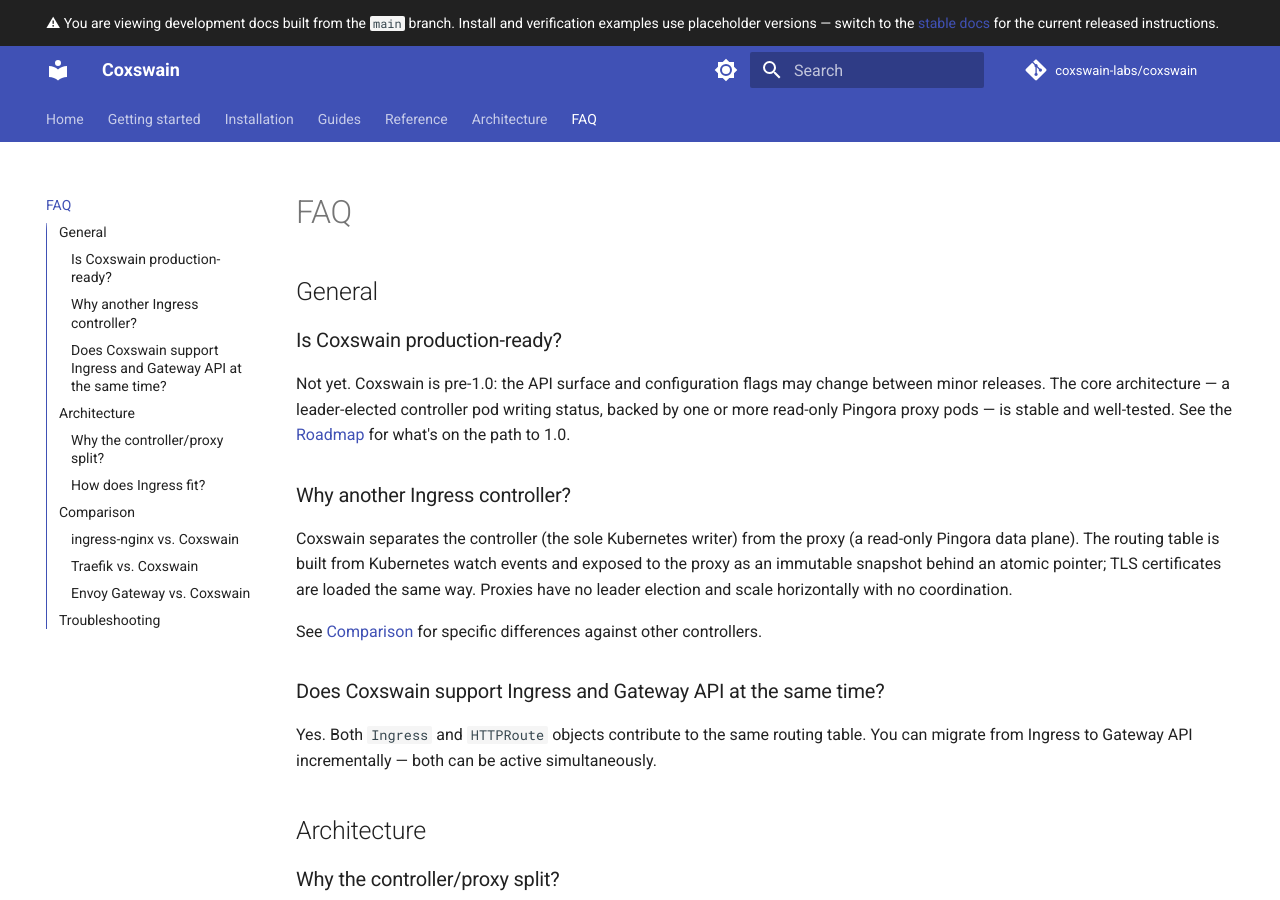
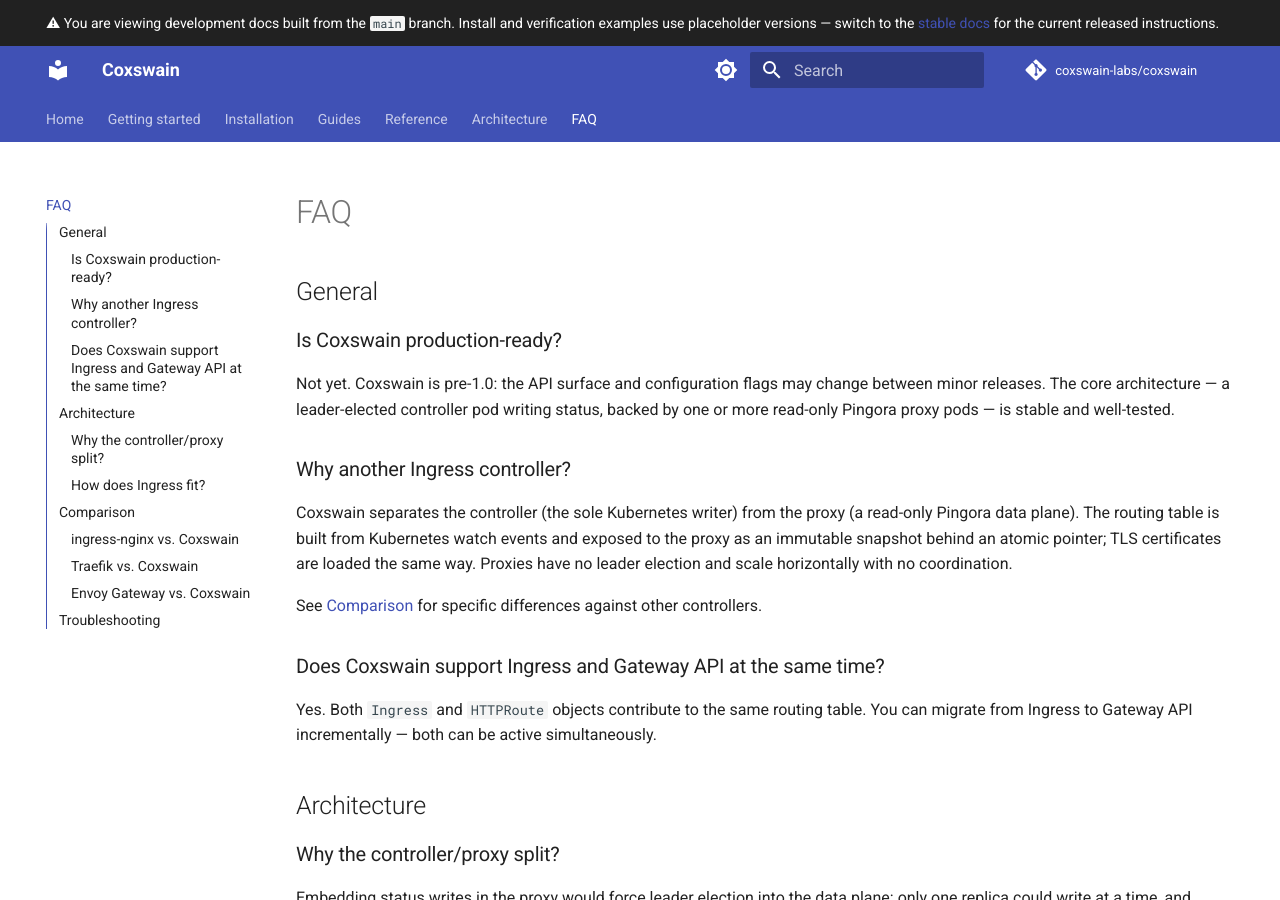
Before and after one commit to coxswain-labs/coxswain, an MkDocs documentation site: the page built from docs/src/faq.md, in a window 1280 px wide and 900 px high. Built offline with MkDocs 1.6.1 and Material for MkDocs 9.7.7, drawn with Linux system fonts in a browser that asks for light colours; comment, search, counter and statistics services are not loaded; the version menu is left out.

Commit message:
docs: remove all links to the GitHub roadmap project
Refs #214

Co-Authored-By: Claude Sonnet 4.6 <noreply@anthropic.com>

```diff
--- a/docs/src/faq.md
+++ b/docs/src/faq.md
@@ -4,7 +4,7 @@
 
 ### Is Coxswain production-ready?
 
-Not yet. Coxswain is pre-1.0: the API surface and configuration flags may change between minor releases. The core architecture — a leader-elected controller pod writing status, backed by one or more read-only Pingora proxy pods — is stable and well-tested. See the [Roadmap](https://github.com/orgs/coxswain-labs/projects/2) for what's on the path to 1.0.
+Not yet. Coxswain is pre-1.0: the API surface and configuration flags may change between minor releases. The core architecture — a leader-elected controller pod writing status, backed by one or more read-only Pingora proxy pods — is stable and well-tested.
 
 ### Why another Ingress controller?
 
```
Also changed, not shown: docs/src/index.md (+0 -2 lines), README.md.
